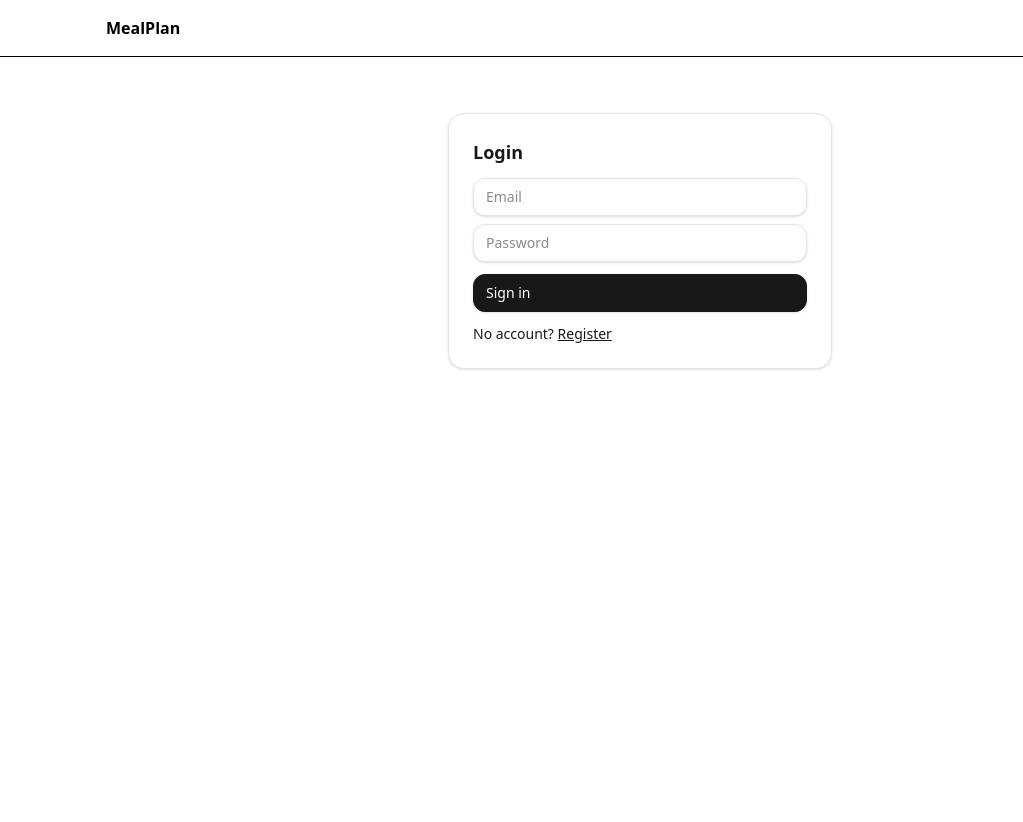
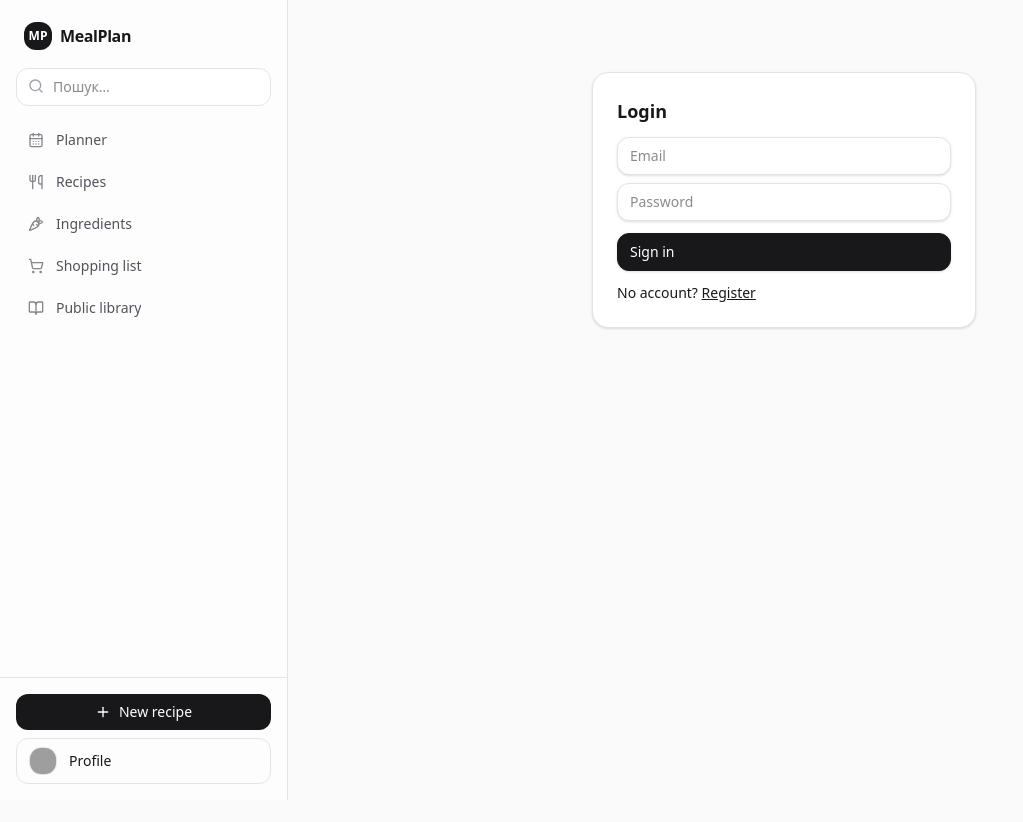
Before and after one commit to JustVimeR/MealPlan, a Next.js app in the folder meal-plan-web/: page /login in a window 1280 px wide. Shown: the top 822 px of the page, without its empty margins (0-1023 px from the left). After the commit the page ends 800 px from the top, so only its background shows below. Built offline with nearby package versions, Linux system fonts and the light colour scheme; no server answers; grey boxes are pictures that could not be loaded.

Commit message:
change nav menu

```diff
--- a/meal-plan-web/app/(app)/(auth)/layout.js
+++ b/meal-plan-web/app/(app)/(auth)/layout.js
@@ -1,7 +1,3 @@
 export default function AuthLayout({ children }) {
-	return (
-		<div className="min-h-dvh  text-zinc-900">
-			<main className="mx-auto max-w-screen-sm px-4 py-10">{children}</main>
-		</div>
-	);
+	return <main className="mx-auto max-w-screen-sm px-4 py-10">{children}</main>;
 }
--- /dev/null
+++ b/meal-plan-web/app/(app)/layout.js
@@ -0,0 +1,9 @@
+"use client";
+import { useQuery } from "@tanstack/react-query";
+import { api } from "../../lib/api";
+import AppNav from "@/components/AppNav";
+
+export default function AppLayout({ children }) {
+	const me = useQuery({ queryKey: ["me"], queryFn: () => api("/users/me") });
+	return <AppNav user={me.data}>{children}</AppNav>;
+}
--- a/meal-plan-web/app/layout.js
+++ b/meal-plan-web/app/layout.js
@@ -1,7 +1,5 @@
 import "./globals.css";
 import QueryProvider from "../components/QueryProvider";
-import Nav from "../components/Nav";
-import Link from "next/link";
 
 export const metadata = {
 	title: "MealPlan",
@@ -11,18 +9,8 @@ export const metadata = {
 export default function RootLayout({ children }) {
 	return (
 		<html lang="uk">
-			<body>
-				<QueryProvider>
-					<header className="border-b bg-white">
-						<div className="mx-auto container-1100 flex items-center justify-between px-4 py-3">
-							<Link className="font-semibold" href="/">
-								MealPlan
-							</Link>
-							<Nav />
-						</div>
-					</header>
-					<main className="container-1100 py-6">{children}</main>
-				</QueryProvider>
+			<body className="min-h-dvh bg-zinc-50 text-zinc-900">
+				<QueryProvider>{children}</QueryProvider>
 			</body>
 		</html>
 	);
--- /dev/null
+++ b/meal-plan-web/components/AppNav.jsx
@@ -0,0 +1,127 @@
+"use client";
+
+import Link from "next/link";
+import { usePathname } from "next/navigation";
+import {
+	CalendarDays,
+	Utensils,
+	Carrot,
+	ShoppingCart,
+	BookOpen,
+	Plus,
+	Search,
+} from "lucide-react";
+
+function NavItem({ href, icon: Icon, children }) {
+	const pathname = usePathname();
+	const active =
+		pathname === href || (href !== "/" && pathname?.startsWith(href));
+	return (
+		<Link
+			href={href}
+			className={`group flex w-full items-center gap-3 rounded-xl px-3 py-2 text-sm transition
+        ${
+					active
+						? "bg-zinc-900 text-white shadow-sm"
+						: "text-zinc-600 hover:text-zinc-900 hover:bg-zinc-100"
+				}
+      `}
+		>
+			<Icon
+				className={`h-4 w-4 ${
+					active ? "opacity-100" : "opacity-70 group-hover:opacity-100"
+				}`}
+			/>
+			<span className="truncate">{children}</span>
+		</Link>
+	);
+}
+
+export default function AppNav({ user, children }) {
+	return (
+		<div className="h-dvh w-full overflow-hidden grid grid-cols-1 lg:grid-cols-[18rem_1fr]">
+			<aside
+				aria-label="Sidebar"
+				className="h-full border-r border-zinc-200 bg-white/90 backdrop-blur supports-[backdrop-filter]:bg-white/60"
+			>
+				<div className="flex h-full flex-col">
+					<div className="p-4 pb-2">
+						<Link
+							href="/"
+							className="flex items-center gap-2 rounded-xl px-2 py-1.5 hover:bg-zinc-100 transition"
+						>
+							<div className="h-7 w-7 rounded-xl bg-zinc-900 text-white grid place-items-center text-xs font-bold">
+								MP
+							</div>
+							<div className="font-semibold tracking-tight">MealPlan</div>
+						</Link>
+
+						<div className="relative mt-3">
+							<Search className="h-4 w-4 text-zinc-400 absolute left-3 top-2.5" />
+							<input
+								className="w-full rounded-xl border border-zinc-200 bg-white pl-9 pr-3 py-2 text-sm outline-none focus:ring-2 focus:ring-zinc-900/10"
+								placeholder="Пошук…"
+							/>
+						</div>
+					</div>
+
+					<nav className="flex-1 min-h-0 overflow-y-auto p-4 pt-2 flex flex-col items-stretch gap-1.5">
+						<NavItem href="/planner" icon={CalendarDays}>
+							Planner
+						</NavItem>
+						<NavItem href="/recipes" icon={Utensils}>
+							Recipes
+						</NavItem>
+						<NavItem href="/ingredients" icon={Carrot}>
+							Ingredients
+						</NavItem>
+						<NavItem href="/shopping-list" icon={ShoppingCart}>
+							Shopping list
+						</NavItem>
+						<NavItem href="/library" icon={BookOpen}>
+							Public library
+						</NavItem>
+					</nav>
+
+					<div className="p-4 border-t border-zinc-200 grid gap-2">
+						<Link
+							href="/recipes/new"
+							className="flex items-center justify-center gap-2 rounded-xl px-3 py-2 text-sm transition bg-zinc-900 text-white hover:bg-zinc-800"
+						>
+							<Plus className="h-4 w-4" />
+							New recipe
+						</Link>
+
+						<Link
+							href="/profile"
+							className="flex items-center gap-3 rounded-xl px-3 py-2 border border-zinc-200 hover:bg-zinc-100 transition"
+						>
+							<img
+								src={
+									user?.avatarUrl ||
+									`https://api.dicebear.com/7.x/initials/svg?seed=${encodeURIComponent(
+										user?.displayName || user?.email || "U"
+									)}`
+								}
+								alt=""
+								className="h-7 w-7 rounded-xl object-cover border border-zinc-200 bg-white"
+							/>
+							<div className="min-w-0">
+								<div className="text-sm font-medium truncate">
+									{user?.displayName || "Profile"}
+								</div>
+								<div className="text-xs text-zinc-500 truncate">
+									{user?.email}
+								</div>
+							</div>
+						</Link>
+					</div>
+				</div>
+			</aside>
+
+			<section className="min-h-0 overflow-y-auto">
+				<div className="mx-auto max-w-screen-2xl p-4 lg:p-8">{children}</div>
+			</section>
+		</div>
+	);
+}
--- a/meal-plan-web/components/Nav.js
+++ /dev/null
@@ -1,31 +0,0 @@
-"use client";
-import { usePathname } from "next/navigation";
-
-export default function Nav() {
-	const pathname = usePathname();
-
-	if (pathname === "/login" || pathname === "/register") return null;
-
-	return (
-		<nav className="flex gap-3 text-sm">
-			<a className="hover:underline" href="/recipes">
-				Recipes
-			</a>
-			<a className="hover:underline" href="/library">
-				Library
-			</a>
-			<a className="hover:underline" href="/ingredients">
-				Ingredients
-			</a>
-			<a className="hover:underline" href="/planner">
-				Planner
-			</a>
-			<a className="hover:underline" href="/shopping-list">
-				Shopping list
-			</a>
-			<a className="hover:underline" href="/profile">
-				Profile
-			</a>
-		</nav>
-	);
-}
--- a/meal-plan-web/package.json
+++ b/meal-plan-web/package.json
@@ -10,6 +10,7 @@
   },
   "dependencies": {
     "@tanstack/react-query": "^5.90.2",
+    "lucide-react": "^0.545.0",
     "next": "15.5.4",
     "react": "19.1.0",
     "react-dom": "19.1.0"
```
Also changed, not shown: 1 other file (tests, documents, lock files or other folders).
